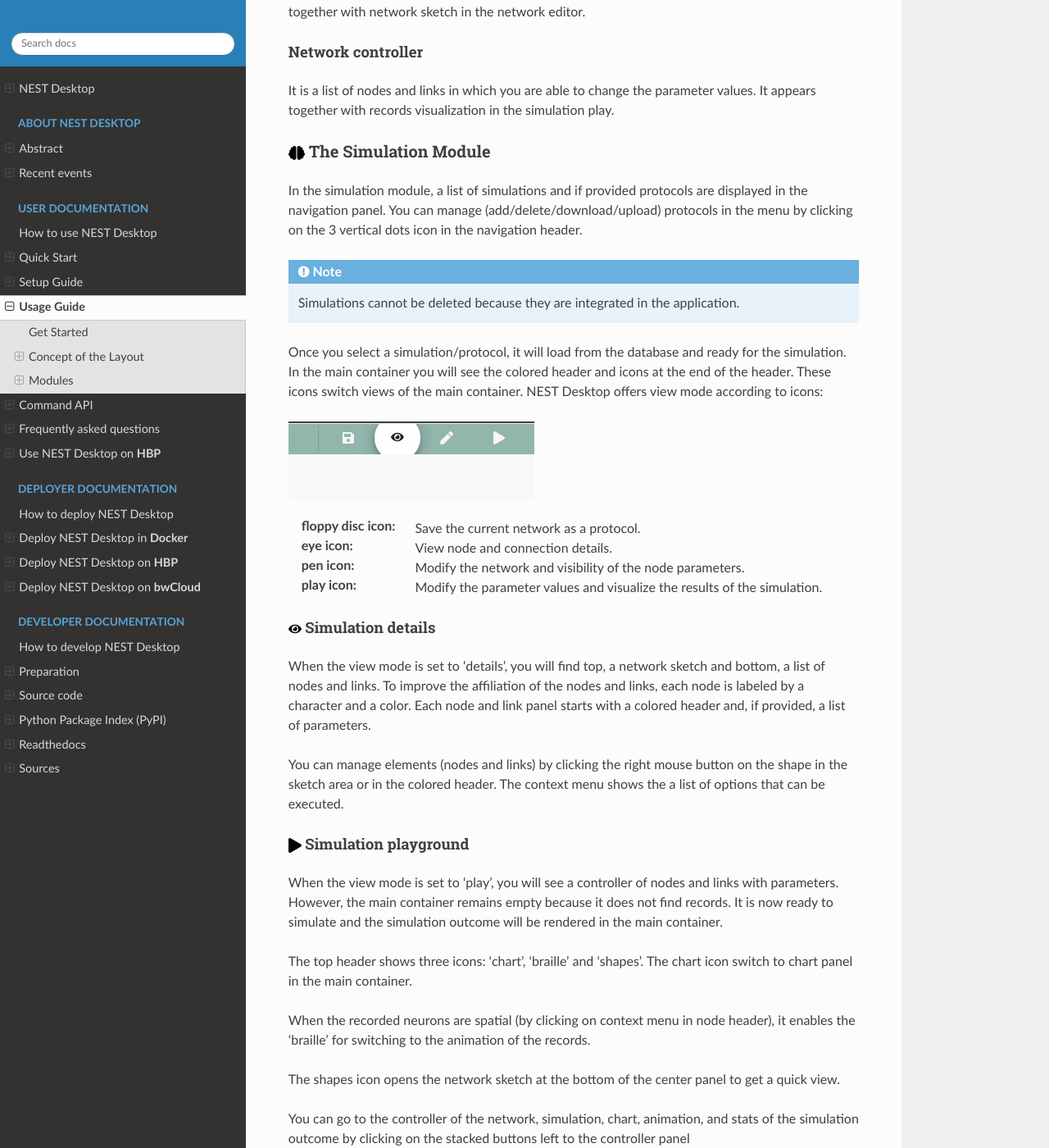
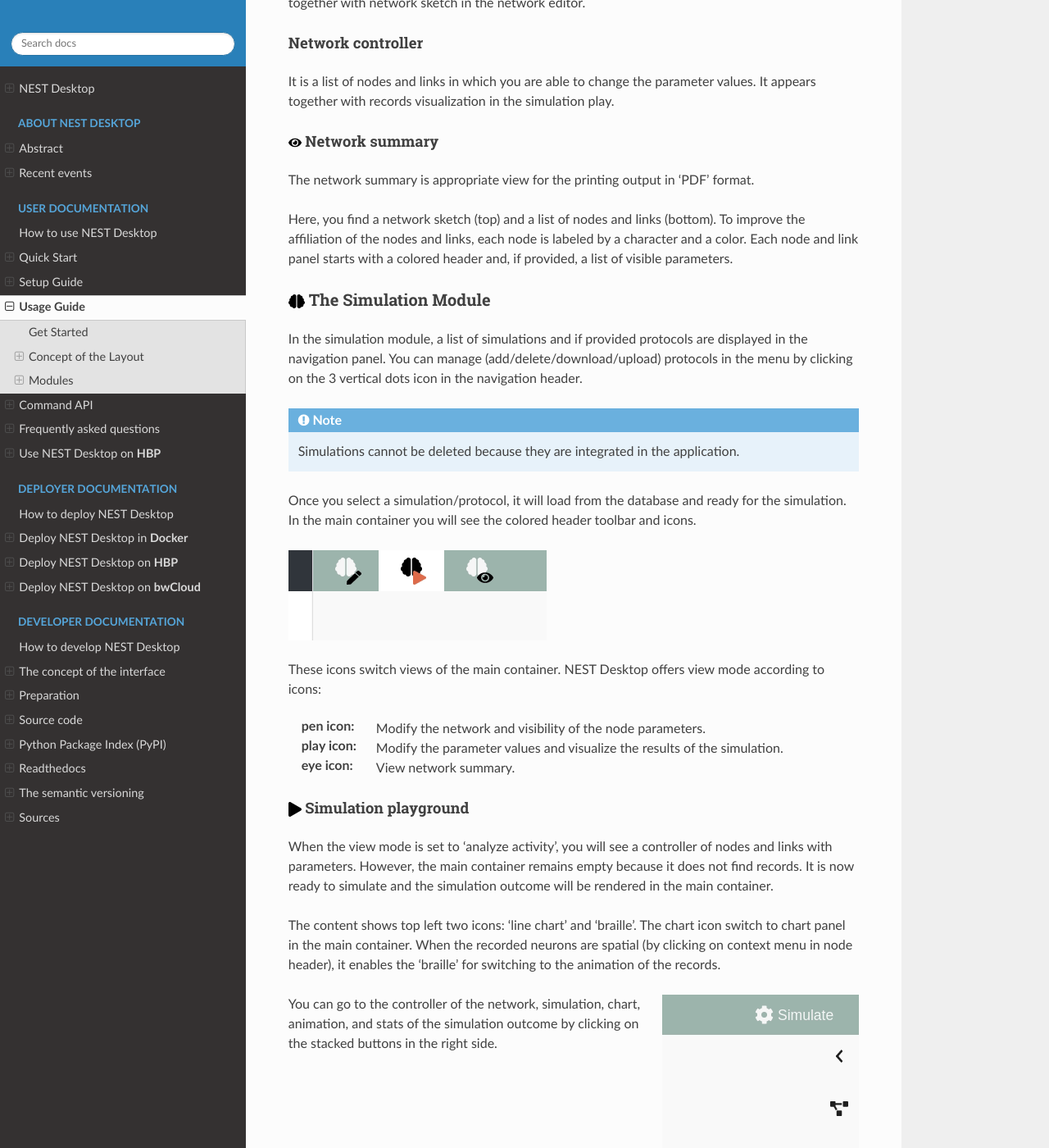
Before and after one commit to babsey/nest-desktop-docs, a Sphinx documentation site: the page built from docs/user/usage.rst, in a window 1280 px wide and 1400 px high, scrolled down 3027 px. Shown: the whole window at 82% size. Built offline with Sphinx 7.4.7 and the Read the Docs theme 2.0.0, drawn with Linux system fonts in a browser that asks for light colours; some of the changed text lies outside the part shown.

Commit message:
Update docs for v2.2.15

```diff
--- a/docs/contents.rst
+++ b/docs/contents.rst
@@ -35,8 +35,10 @@
    :caption: Developer Documentation
 
    developer/index
+   developer/interface-concept
    developer/preparation
    developer/source-code
    developer/package
    developer/readthedocs
+   developer/semantic-version
    developer/sources
--- a/docs/developer/index.rst
+++ b/docs/developer/index.rst
@@ -8,8 +8,8 @@
 
 * :doc:`Prepare the environment for the development <preparation>`
 * :doc:`Working on source code of NEST Desktop <source-code>`
-* :doc:`The semantic versioning <semantic_version>`
-* :doc:`The concept of the interface <interface_concept>`
+* :doc:`The semantic versioning <semantic-version>`
+* :doc:`The concept of the interface <interface-concept>`
 * :doc:`Build and deploy NEST Desktop for Python Package Index <package>`
 * :doc:`Working on documentation for Readthedocs <readthedocs>`
 * :doc:`A list of sources containing in the code <sources>`
--- a/docs/user/usage.rst
+++ b/docs/user/usage.rst
@@ -12,11 +12,11 @@
 Get Started
 -----------
 
-Once you start NEST Desktop, you will see the loading page with a nice picture
-in which two people treat neurons as dandelions.
+Once you start NEST Desktop, you will see the start page a image of a laptop with NEST logo.
+At the bottom it shows a short description of NEST Desktop (left) and some useful links and the current version (right)
 
 It checks the compatibility of settings and databases with the application.
-Once it is verified, you can click ``start`` button.
+When the server responds, the server icon is colored to green.
 
 .. note::
    If you think something is broken, you can reload the page.
@@ -32,17 +32,23 @@
 :Center: Main container for the content
 :Right sidebar: Controller if provided.
 
-|fa-bars| Navigation
-^^^^^^^^^^^^^^^^^^^^
+Navigation
+^^^^^^^^^^
+
+.. image:: ../_static/img/gif/app-sidenav-left.gif
+  :scale: 100%
+  :align: left
 
 NEST Desktop provides three root modules (Simulation, Model, Settings) and
 a module can be selected by clicking on stacked, colored buttons right adjacent to navigation panel.
 
-|gif-navigation|
+The navigation will be rendered according to the selected module.
+The navigation contains, top a navigation header with the name of the module and an icon ( |fa-ellipsis-v| ) for the context menu,
+and subjacent a content section with a list of items.
 
-The navigation will be rendered according to the selected module.
-The navigation contains, top a navigation header with the name of the module and, if provided, a |fa-ellipsis-v| for the menu,
-and bottom a section content with a list of items.
+|
+|
+|
 
 Content and controller
 ^^^^^^^^^^^^^^^^^^^^^^
@@ -88,11 +94,8 @@
 |fa-shapes| Network sketch
 ~~~~~~~~~~~~~~~~~~~~~~~~~~
 
-.. raw:: html
-
-   <embed>
-     <img src="../_static/img/gif/build-network.gif">
-   </embed>
+.. image:: ../_static/img/gif/build-network.gif
+  :scale: 100%
 
 Network sketch is a graphical representation of the network.
 You are able to drag, draw and delete node and link elements.
@@ -115,6 +118,15 @@
 It is a list of nodes and links in which you are able to change the parameter values.
 It appears together with records visualization in the simulation play.
 
+|fa-eye| Network summary
+~~~~~~~~~~~~~~~~~~~~~~~~~~~
+
+The network summary is appropriate view for the printing output in 'PDF' format.
+
+Here, you find a network sketch (top) and a list of nodes and links (bottom).
+To improve the affiliation of the nodes and links, each node is labeled by a character and a color.
+Each node and link panel starts with a colored header and, if provided, a list of visible parameters.
+
 
 |fa-brain| The Simulation Module
 ^^^^^^^^^^^^^^^^^^^^^^^^^^^^^^^^
@@ -126,60 +138,83 @@
    Simulations cannot be deleted because they are integrated in the application.
 
 Once you select a simulation/protocol, it will load from the database and ready for the simulation.
-In the main container you will see the colored header and icons at the end of the header.
+In the main container you will see the colored header toolbar and icons.
+
+.. image:: ../_static/img/gif/simulation-toolbar-tabs.gif
+  :scale: 100%
+
 These icons switch views of the main container. NEST Desktop offers view mode according to icons:
 
-.. raw:: html
-
-   <embed>
-     <img src="../_static/img/gif/simulation-toolbar-button.gif">
-   </embed>
-
-:floppy disc icon: Save the current network as a protocol.
-:eye icon: View node and connection details.
 :pen icon: Modify the network and visibility of the node parameters.
 :play icon: Modify the parameter values and visualize the results of the simulation.
-
-|fa-eye| Simulation details
-~~~~~~~~~~~~~~~~~~~~~~~~~~~
-
-When the view mode is set to 'details', you will find top, a network sketch and bottom, a list of nodes and links.
-To improve the affiliation of the nodes and links, each node is labeled by a character and a color.
-Each node and link panel starts with a colored header and, if provided, a list of parameters.
-
-You can manage elements (nodes and links) by clicking the right mouse button on the shape
-in the sketch area or in the colored header. The context menu shows the a list of options that can be executed.
+:eye icon: View network summary.
 
 |fa-play| Simulation playground
 ~~~~~~~~~~~~~~~~~~~~~~~~~~~~~~~
 
-When the view mode is set to 'play', you will see a controller of nodes and links with parameters.
+When the view mode is set to 'analyze activity', you will see a controller of nodes and links with parameters.
 However, the main container remains empty because it does not find records. It is now ready to simulate and
 the simulation outcome will be rendered in the main container.
 
-The top header shows three icons: 'chart', 'braille' and 'shapes'.
+The content shows top left two icons: 'line chart' and 'braille'.
 The chart icon switch to chart panel in the main container.
-
 When the recorded neurons are spatial (by clicking on context menu in node header),
 it enables the 'braille' for switching to the animation of the records.
 
-The shapes icon opens the network sketch at the bottom of the center panel to get a quick view.
+.. image:: ../_static/img/gif/simulation-sidenav-right.gif
+  :scale: 100%
+  :align: right
 
 You can go to the controller of the network, simulation, chart, animation, and stats of the simulation outcome
-by clicking on the stacked buttons left to the controller panel
+by clicking on the stacked buttons in the right side.
+
+|
+|
+|
+|
+|
+|
+|
+|
+|
+|
+
+Configure the simulation
+########################
+
+.. image:: ../_static/img/gif/simulation-button.gif
+  :scale: 100%
+  :align: right
+
+You can click on the `Simulate` button with right mouse button to display the context menu of the simulation.
+Here, you are able to change the settings of the simulation.
+For instance, check the option that runs the simulation after any change of the network automatically.
+
+|
+|
+|
 
 Logging
 ~~~~~~~
 
-.. raw:: html
-
-   <embed>
-     <img src="../_static/img/gif/logging.gif">
-   </embed>
+.. image:: ../_static/img/gif/simulation-logging.gif
+  :scale: 100%
+  :align: left
 
 Logging component allows you to review the time protocol of the processing checkpoints.
-To activate it, go to ``Configuration -> Application`` and then check the item ``Log``.
+To activate it, go to ``Settings -> Application`` and then check the item ``Log``.
 Once it is activated and after a successful simulation, you can see the logging list in the bottom of the navigation section.
+
+|
+|
+|
+|
+|
+|
+|
+|
+|
+|
 
 The Visualization Module
 ^^^^^^^^^^^^^^^^^^^^^^^^
```
Also changed, not shown: other parts of docs/user/usage.rst (+1 -5 lines), docs/user/quickstart.rst (+7 -6 lines), docs/_static/img/gif/app-sidenav-left.gif (added), docs/_static/img/gif/navigation.gif (deleted), docs/_static/img/gif/simulation-button.gif (added), docs/_static/img/gif/simulation-logging.gif (renamed from docs/_static/img/gif/logging.gif), docs/_static/img/gif/simulation-sidenav-right.gif (added), docs/_static/img/gif/simulation-toolbar-button.gif (deleted), docs/_static/img/gif/simulation-toolbar-tabs.gif (added), docs/developer/interface-concept.rst (renamed from docs/developer/interface_concept.rst), docs/developer/semantic-version.rst (renamed from docs/developer/semantic_version.rst), 4 other files.
